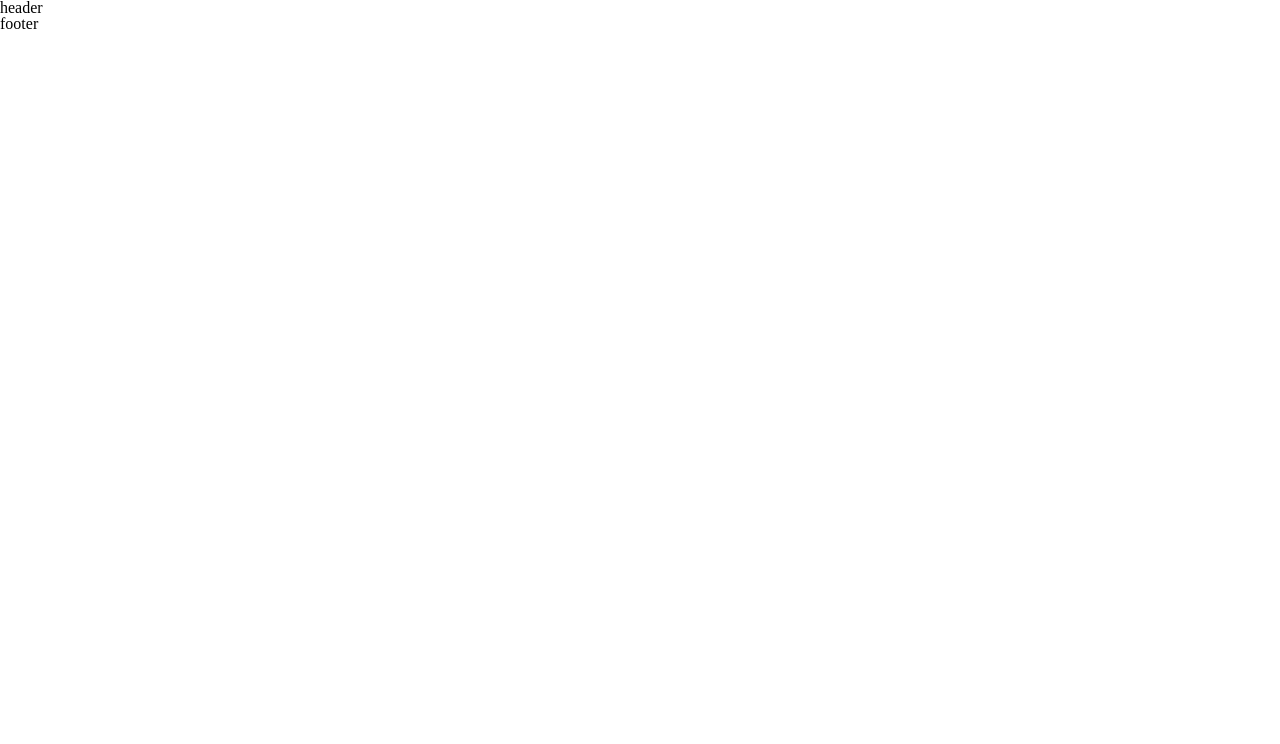
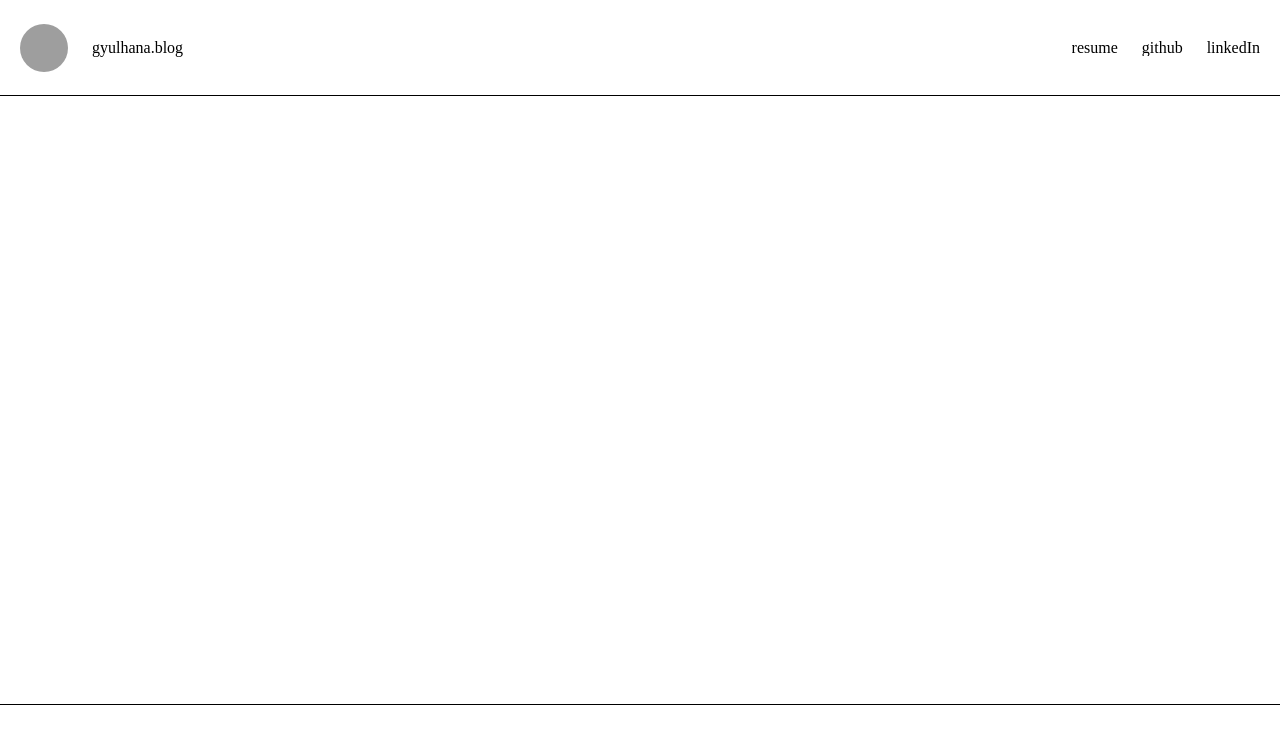
Before and after one commit to gyulhana/gyulhana-blog, a React (Vite) app: page / in a window 1280 px wide. Shown: the top 744 px of the page. Built offline with nearby package versions, Linux system fonts and the light colour scheme; grey boxes are pictures that could not be loaded; a web font is replaced by a local one.

Commit message:
chore: 파일 정리 및 푸터 컴포넌트

```diff
--- /dev/null
+++ b/src/components/layout/Footer.tsx
@@ -0,0 +1,7 @@
+import { FooterContainer } from '@/styles/layout.style';
+
+const Footer = () => {
+  return <FooterContainer />;
+};
+
+export default Footer;
--- a/src/components/layout/Header.tsx
+++ b/src/components/layout/Header.tsx
@@ -1,10 +1,10 @@
 import React from 'react';
-import { RowBlock, StyledLink, T1 } from '@/styles';
+import { RowBlock, StyledLink, T1 } from '@/styles/common.style';
 import {
   HeaderContainer,
+  HeaderFlexRowContainer,
   Image,
-  FlexRowContainer,
-} from '@/styles/layout/Header.style';
+} from '@/styles/layout.style';
 
 const profiles: { title: string; link: string }[] = [
   {
@@ -21,20 +21,20 @@ const profiles: { title: string; link: string }[] = [
 const Header = () => {
   return (
     <HeaderContainer>
-      <FlexRowContainer>
+      <HeaderFlexRowContainer>
         <Image src="/public/images/gyulhana.jpeg" />
         <RowBlock width={24} />
         <T1>gyulhana.blog</T1>
-      </FlexRowContainer>
+      </HeaderFlexRowContainer>
 
-      <FlexRowContainer position="right">
+      <HeaderFlexRowContainer position="right">
         {profiles.map(({ link, title }) => (
           <React.Fragment key={title}>
             <StyledLink href={link}>{title}</StyledLink>
             {title !== 'linkedIn' && <RowBlock width={24} />}
           </React.Fragment>
         ))}
-      </FlexRowContainer>
+      </HeaderFlexRowContainer>
     </HeaderContainer>
   );
 };
--- a/src/pages/Layout.tsx
+++ b/src/pages/Layout.tsx
@@ -1,3 +1,7 @@
+import Footer from '@/components/layout/Footer';
+import Header from '@/components/layout/Header';
+import { LayoutContainer } from '@/styles/layout.style';
+
 import { Outlet } from 'react-router-dom';
 
 type Props = {};
@@ -5,9 +9,11 @@ type Props = {};
 const Layout = (props: Props) => {
   return (
     <div>
-      <section>header</section>
-      <Outlet />
-      <footer>footer</footer>
+      <Header />
+      <LayoutContainer>
+        <Outlet />
+      </LayoutContainer>
+      <Footer />
     </div>
   );
 };
--- a/src/styles/index.ts
+++ b/src/styles/common.style.ts
@@ -54,3 +54,10 @@ export const StyledLink = styled.a`
     text-decoration: none;
   }
 `;
+
+export const FlexRowContainer = styled.div`
+  display: flex;
+  flex-direction: row;
+  align-items: center;
+  overflow: hidden;
+`;
--- a/src/styles/layout/Header.style.ts
+++ b/src/styles/layout.style.ts
@@ -1,4 +1,11 @@
 import styled from '@emotion/styled';
+import { FlexRowContainer } from '@/styles/common.style';
+
+export const FooterContainer = styled.footer`
+  width: 100%;
+  height: 6rem;
+  border-top: 1px solid black;
+`;
 
 export const HeaderContainer = styled.header`
   width: 100%;
@@ -18,14 +25,16 @@ export const Image = styled.img`
   border-radius: 50%;
 `;
 
-export const FlexRowContainer = styled.div<{ position?: 'right' }>`
-  display: flex;
-  flex-direction: row;
-  align-items: center;
-  overflow: hidden;
-
+export const HeaderFlexRowContainer = styled(FlexRowContainer)<{
+  position?: 'right';
+}>`
   @media (max-width: 456px) {
     width: ${({ position }) => (position === 'right' ? 0 : 'auto')};
     height: ${({ position }) => (position === 'right' ? 0 : 'auto')};
   }
 `;
+
+export const LayoutContainer = styled.section`
+  width: 100%;
+  height: calc(100vh - 12rem);
+`;
```
Also changed, not shown: src/styles/home.style.ts (added).
